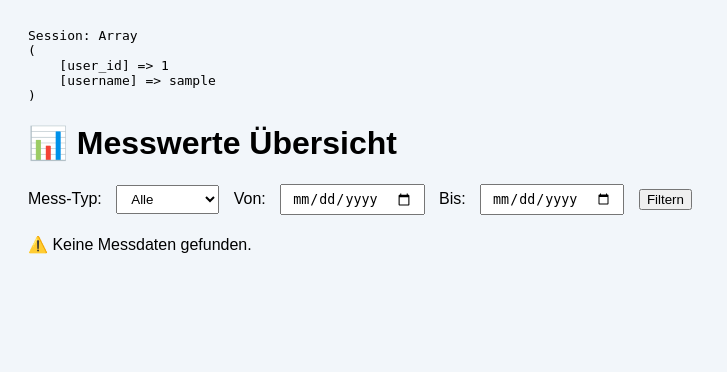
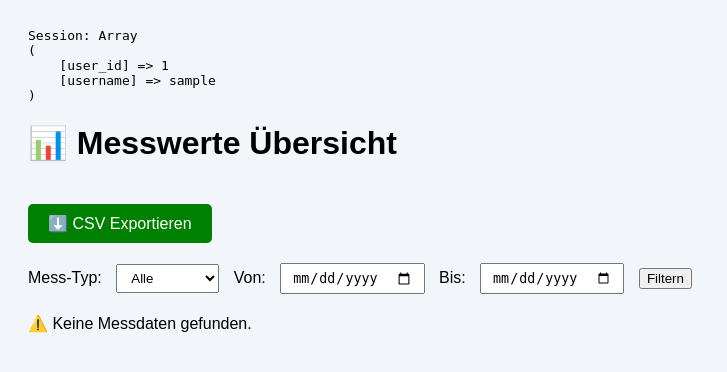
Before and after one commit to Vanilloix/PHP-Projekt, a PHP site: page / in a window 1280 px wide. Shown: the top 372 px of the page, without its empty margins (0-727 px from the left). Run offline with PHP 8.4, Linux system fonts and the light colour scheme; the visitor is signed in with stand-in values (Sample User, id 1); data that the repository does not hold is empty.

Commit message:
CSV-Export-Button mit Mauszeiger-Hover + sauberer CSV

```diff
--- a/index.php
+++ b/index.php
@@ -54,6 +54,32 @@ $data = $stmt->fetchAll(PDO::FETCH_ASSOC);
 
 <h1>📊 Messwerte Übersicht</h1>
 
+<!-- 🔘 CSV Export Button + Style -->
+<style>
+  .export-btn {
+    margin: 20px 0;
+    padding: 10px 20px;
+    background: green;
+    color: white;
+    font-size: 16px;
+    border: none;
+    border-radius: 5px;
+    cursor: pointer;
+    transition: background 0.2s ease, transform 0.2s ease;
+  }
+
+  .export-btn:hover {
+    background: darkgreen;
+    transform: scale(1.03);
+  }
+</style>
+
+<a href="export.php" style="text-decoration: none;">
+  <button class="export-btn">⬇️ CSV Exportieren</button>
+</a>
+
+
+
 <!-- Filterformular -->
 <form method="get" action="index.php">
     <label for="type">Mess-Typ:</label>
```
Also changed, not shown: export.php (+33 -0 lines).
